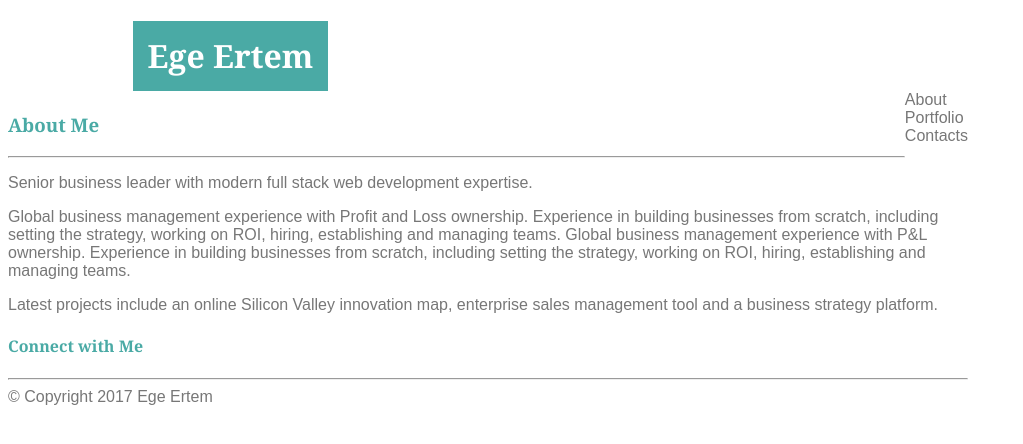
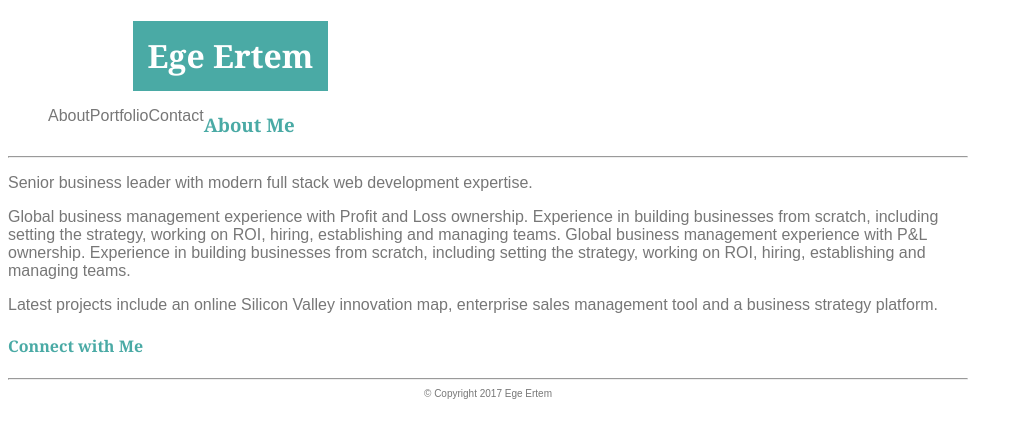
Before and after one commit to Inopo/Basic-Portfolio, a PHP site: page / in a window 1280 px wide. Shown: the top 444 px of the page, without its empty margins (0-1023 px from the left). Run offline with PHP 8.4, Linux system fonts and the light colour scheme.

Commit message:
Nav button started to be nice

```diff
--- a/assets/css/style.css
+++ b/assets/css/style.css
@@ -14,12 +14,13 @@ line-height: 70px;
 text-align: center;
 margin-left: 125px;
 }
-nav {
-float: right;
-margin-bottom: 20px;
+ul {
 
+list-style-type: none;
+}
 
-
+li {
+	float: left;
 }
 
 header {
@@ -34,3 +35,8 @@ header {
 	font-family: Georgia;
 	color: #4aaaa5;
 }
+
+footer {
+	font-size: 10px;
+	text-align: center;
+}
--- a/index.html
+++ b/index.html
@@ -27,13 +27,12 @@
 <!-- Navigation starts here-->
 <!-- I have no idea in terms of how to put About etc side to side -->
     	<nav>
+    	    <ul>
+    	        <li>About</li>
+    	        <li>Portfolio</li>
+    	        <li>Contact</li>
 
-    	        About
-    	    <br>
-    	        Portfolio
-    	    <br>
-    	        Contacts
-    	    <br>
+    	    </ul>
 
     	</nav>
 
```
